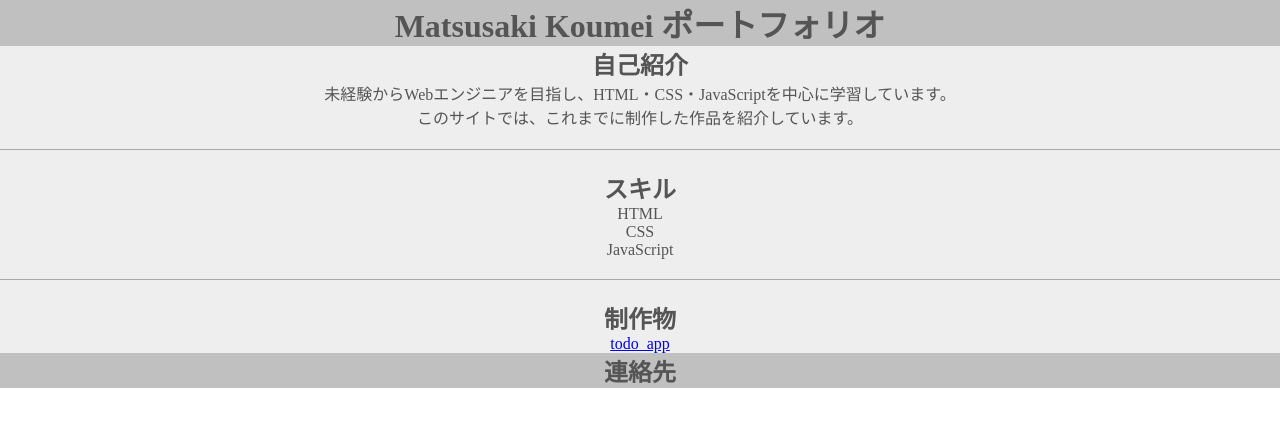
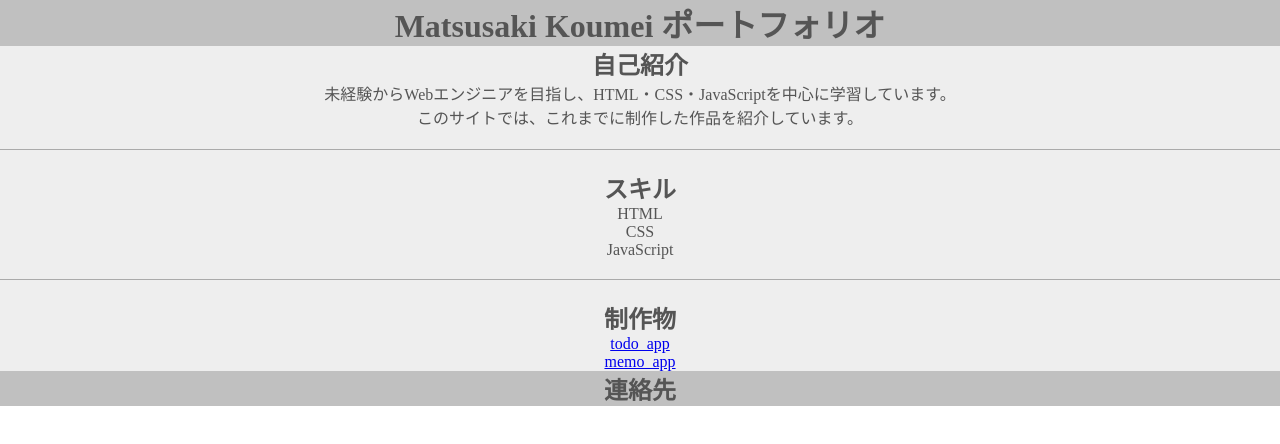
Before and after one commit to Koumei7/portfolio, a plain HTML site: page index.html in a window 1280 px wide. Drawn offline with Linux system fonts and the light colour scheme.

Commit message:
memoアンカー設置

```diff
--- a/index.html
+++ b/index.html
@@ -29,6 +29,9 @@
       <div class="todoApp">
         <a href="works/todo-app/index.html">todo_app</a>
       </div>
+      <div class="memoApp">
+        <a href="works/memo-app/index.html">memo_app</a>
+      </div>
     </div>
   </main>
   <footer>
```
